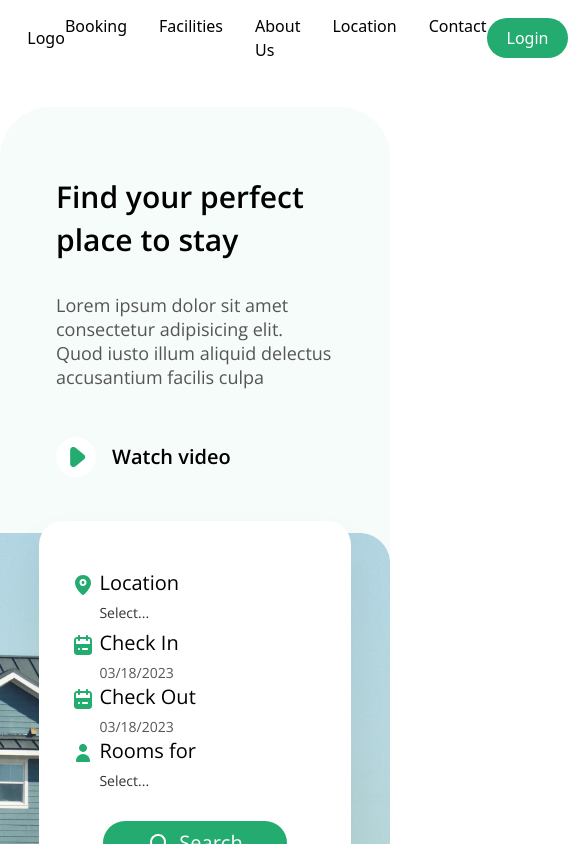
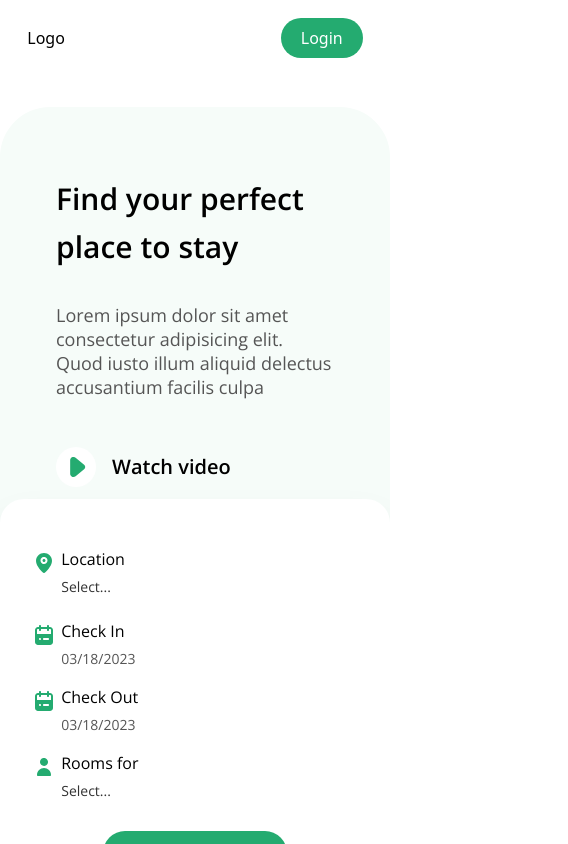
Before and after one commit to HizkiaReppi/hotel-landing-page, a React (Vite) app: page / in a window 390 px wide. Shown: the top 844 px of the page, 568 px wide, since content can reach past the window. Built offline with nearby package versions, Linux system fonts and the light colour scheme.

Commit message:
add responsive hero

```diff
--- a/src/components/HeroSection.jsx
+++ b/src/components/HeroSection.jsx
@@ -52,10 +52,10 @@ const HeroSection = () => {
 
   return (
     <>
-      <div className='hero-section md:container bg-[#f6fcf9] relative md:mx-auto mt-8'>
+      <div className='hero-section md:container bg-[#f6fcf9] max-md:pb-0 xl:pb-0 pb-11 relative md:mx-auto mt-8'>
         <div className='columns-2 max-md:columns-1'>
           <div className='hero-left p-14'>
-            <h1 className='hero-title leading-[80px] text-6xl font-semibold mt-3 max-md:text-3xl max-md:leading-[43px]'>Find your perfect place to stay</h1>
+            <h1 className='hero-title md:text-4xl md:leading-[48px] lg:leading-[80px] lg:text-6xl font-semibold mt-3 text-3xl leading-[48px]'>Find your perfect place to stay</h1>
             <p className='hero-description text-xl text-[#555555] leading-8 mt-8 max-md:text-lg max-md:leading-6'>Lorem ipsum dolor sit amet consectetur adipisicing elit. Quod iusto illum aliquid delectus accusantium facilis culpa </p>
             <div className='flex justify-start items-center mt-12'>
               <button className='hero-cta h-10 w-10 bg-white rounded-[50%] mr-4'>
@@ -68,15 +68,15 @@ const HeroSection = () => {
             <img src={ImageHotel} alt="Hotel image"/>
           </div>
         </div>
-        <div className="absolute right-0 left-0 mx-auto bottom-11 w-4/5">
+        <div className="absolute right-0 left-0 mx-auto max-md:bottom-11 xl:bottom-11 xl:w-4/5 ">
           <div className='hero-option relative bg-white rounded-[280px] flex justify-between max-md:flex-col max-md:rounded-3xl max-md:pt-6'>
-            <div className='flex justify-between p-6 w-4/5 pl-8 z-1 max-md:flex-col max-md:w-full'>
+            <div className='flex justify-between p-6 w-4/5 pl-8 z-1 max-md:flex-col max-md:w-full max-md:gap-2'>
               <div className='hero-location flex justify-start w-1/5 max-md:w-full'>
                 <div>
                   <img src={IconLocation} className='mt-1 mr-2' alt="Location Icon" />
                 </div>
                 <div className='max-md:w-full'>
-                  <div className='text-xl'>
+                  <div className='lg:text-xl '>
                     Location
                   </div>
                   <div className='text-sm text-[#555555]'>
@@ -103,7 +103,7 @@ const HeroSection = () => {
                   <img src={IconCheckinout} className='mt-1 mr-5 max-md:mr-2' alt="CheckIn Icon" />
                 </div>
                 <div className='max-md:w-full'>
-                  <div className='text-xl'>
+                  <div className='lg:text-xl'>
                     Check In
                   </div>
                   <div className='text-sm mt-[6px] text-[#555555]'>
@@ -117,7 +117,7 @@ const HeroSection = () => {
                   <img src={IconCheckinout} className='mt-1 mr-5 max-md:mr-2' alt="CheckOut Icon" />
                 </div>
                 <div className='max-md:w-full'>
-                  <div className='text-xl '>
+                  <div className='lg:text-xl '>
                     Check Out
                   </div>
                   <div className='text-sm mt-[6px] text-[#555555]'>
@@ -131,7 +131,7 @@ const HeroSection = () => {
                   <img src={IconPerson} className='mt-1 mr-2' alt="Rooms For Icon" />
                 </div>
                 <div className='max-md:w-full'>
-                  <div className='text-xl'>
+                  <div className='lg:text-xl'>
                     Rooms for
                   </div>
                   <div className='text-sm text-[#555555]'>
--- a/src/components/Navbar.jsx
+++ b/src/components/Navbar.jsx
@@ -7,7 +7,7 @@ const Navbar = () => {
         <h1>Logo</h1>
       </div>
       <div>
-        <ul className="flex gap-8">
+        <ul className="flex gap-8 max-sm:hidden">
           <li><a href="#booking">Booking</a></li>
           <li><a href="#facilities">Facilities</a></li>
           <li><a href="#about">About Us</a></li>
```
